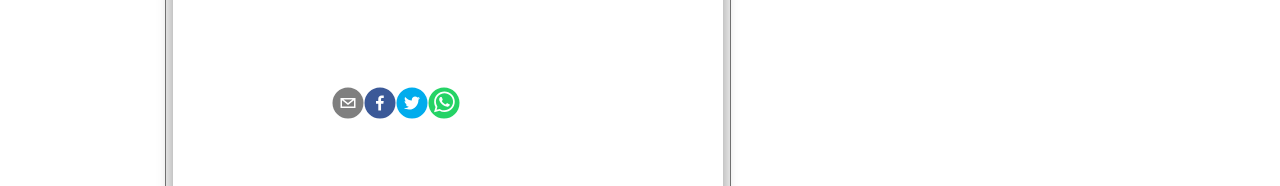
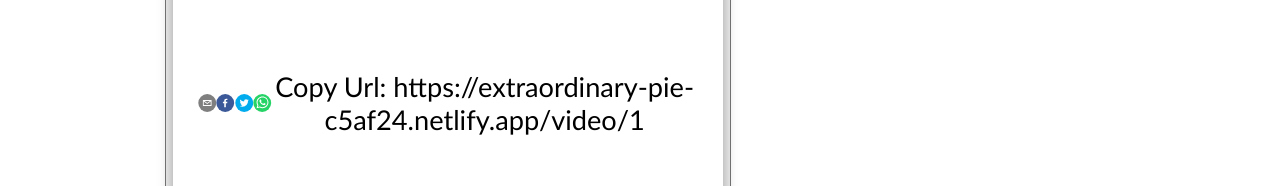
Before and after one commit to NRiddick113/Youtube-Project, a React (Create React App) app: page /video/1 in a window 1280 px wide. Both pictures are taken after a click on the button "Share". Shown: the part 243-429 px from the top of the page. Built offline with nearby package versions, Linux system fonts and the light colour scheme; no server answers; the HTML template or start-up script is replaced by a standard one.

Commit message:
edit modal

```diff
--- a/src/Components/ModalShare.css
+++ b/src/Components/ModalShare.css
@@ -45,6 +45,9 @@
     font-size: 1.7rem;
     text-align: center;
   }
+  .modalContainer .body p{
+    color: black;
+  }
 
   .modalContainer .footer {
     flex: 20%;
@@ -64,7 +67,3 @@
     font-size: 20px;
     cursor: pointer;
   }
-
-  #cancelBtn {
-    background-color: crimson;
-  }
--- a/src/Components/ModalShare.js
+++ b/src/Components/ModalShare.js
@@ -11,9 +11,12 @@ import {
     TwitterIcon,
     WhatsappIcon,
   } from "react-share";
+  import { useParams } from 'react-router-dom'
   import './ModalShare.css'
 
 function ModalShare({ setOpenModal }) {
+    let { id } = useParams()
+ let shareUrl = `https://extraordinary-pie-c5af24.netlify.app/video/${id}`
     return (
         <div className='modalBackgound'>
             <div className='modalContainer'>
@@ -21,14 +24,16 @@ function ModalShare({ setOpenModal }) {
                 <div className='title'> Please Share and Dont Forget to Like and Comment!</div>
                 <div className='body'>
                     <EmailIcon size={32} round={true}/>
-                    <EmailShareButton />
+                    <EmailShareButton
+                    />
                     <FacebookIcon size={32} round={true}/>
                     <FacebookShareButton  />
                     <TwitterIcon size={32} round={true} />
                     <TwitterShareButton />
                     <WhatsappIcon size={32} round={true}/>
                     <WhatsappShareButton />
-                    <p>Copy Url</p>
+                    <br></br>
+                    <p>Copy Url: {shareUrl}</p>
                     </div>
                 <div className='footer'>
                     <button onClick={()=>{setOpenModal(false)}}>Cancel</button>
--- a/src/Components/RelatedVideo.js
+++ b/src/Components/RelatedVideo.js
@@ -15,8 +15,8 @@ function RelatedVideo() {
 
         })
         .catch(err => console.log(err))
-    }, [])
-    {console.log(relatedVideo, id)}
+    }, [id])
+    // {console.log(relatedVideo, id)}
     return (
         <div>
             {relatedVideo.length > 0 && relatedVideo.map((video)=>{
--- a/src/Components/Video.js
+++ b/src/Components/Video.js
@@ -49,7 +49,7 @@ function Video() {
             // console.log(res.items[0])
             })
             .catch(err => console.log(err))
-    }, [])
+    }, [id])
 
     return (
         <div>
```
